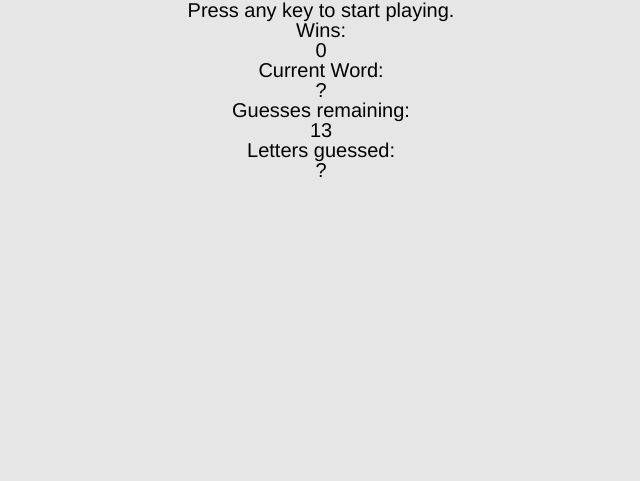
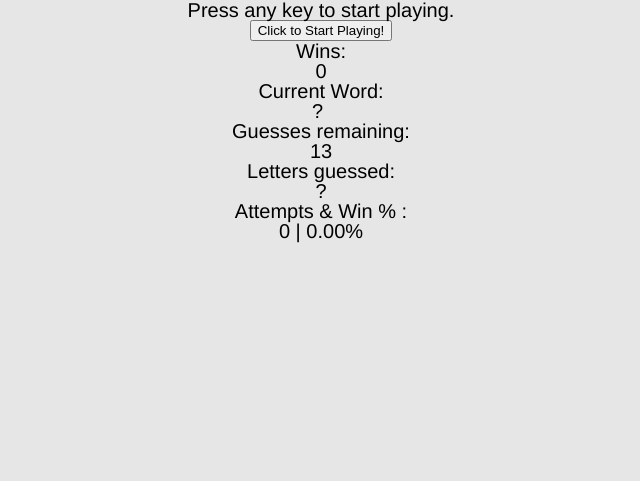
Before and after one commit to nmsb10/week-3-game, a PHP site: page /index.html in a window 1280 px wide. Shown: the part 105-586 px from the top of the page, without its empty margins (319-959 px from the left). Run offline with PHP 8.4, Linux system fonts and the light colour scheme.

Commit message:
version 20161019 of homework 3

```diff
--- a/assets/css/style.css
+++ b/assets/css/style.css
@@ -30,14 +30,19 @@
 	text-align: center;
 }
 
+#start-button{
+	display: block;
+	margin: auto;
+}
+
+#letter-spaces{
+	letter-spacing: 7px;
+}
+
 .wrapper{
 	min-height:100%;
-	/*used -66px here because the footer height is 66px*/
+	/*used -57px for bottom margin because the footer height is 57px*/
 	margin: 0 auto -57px;
-/* added this here, so the middle section space between the
-footer and bottom of the middle section always has the
-background image showing.
-*/
 }
 
 /* required for the ryanfait sticky footer. Defining the
--- a/assets/javascript/game.js
+++ b/assets/javascript/game.js
@@ -1,6 +1,179 @@
 //use camelCase for naming everything in javascript
-var entireGame = {wordBank:["seller","buyer","investor","landlord","renter","broker","contract","home inspection","mortgage","cash offer","closing","attorney","full price offer","multiple offer","contingency","staging"],
-guessesRemaining:0,lettersGuessed:[],lettersDisplayed:0, wins:0};
+var entireGame = {
+	wordBank: ["seller", "buyer", "investor", "landlord", "renter", "broker", "contract", "home inspection", "mortgage", "cash offer", "closing", "attorney", "full price offer", "multiple offer", "contingency", "staging"],
+	currentWord: "",
+	currentLetter: "",
+	guessesRemaining: 13,
+	//formerly made underscoresDisplayed as an array, but this separated every letter with a comma
+	underscoresDisplayed: "",
+	lettersGuessed: [],
+	lettersGuessedIncorrect:[],
+	//lettersguessed incorrect are the same as lettersDisplayed. May
+	//need to delete the lettersDisplayed property
+	lettersDisplayed: [],
+	wins: 2,
+	attempts: 0,
+	winPercentage: 0,
+	wordsWon: [],
+
+	updateScore: function(){
+		document.getElementById("score").innerHTML = entireGame.wins;
+	},
+
+	refreshLetterSpaces: function(){
+		entireGame.underscoresDisplayed = "";
+		document.getElementById("letter-spaces").innerHTML = entireGame.underscoresDisplayed;
+	},
+
+	addAttempt: function(){
+		entireGame.attempts ++;
+	},
+
+	calculateWinPercentage: function(){
+		entireGame.winPercentage = (entireGame.wins / entireGame.attempts) * 100;
+		entireGame.winPercentage = entireGame.winPercentage.toFixed(2);
+		document.getElementById("attempts-win-percentage").innerHTML = entireGame.attempts + " | " + entireGame.winPercentage + "%";
+	},
+
+	selectWord: function(){
+		//Math.floor(x) returns the value of x rounded down to its nearest integer
+		//Math.random() returns a random number between 0 (inclusive), and 1 (exclusive)
+		entireGame.currentWord = entireGame.wordBank[Math.floor(Math.random() * entireGame.wordBank.length)];
+	},
+
+	populateUnderscoresDisplayed: function(){
+		//use currentWord.length-1 because the last letter will be a letter
+		//with no space afterwards
+		for(var i = 0; i < entireGame.currentWord.length-1; i++){
+			function isLetter(check){
+				//make sure for what you are checking will be in [a-z]
+				return check.match(/[a-z]/gi);
+			}
+			if(isLetter(entireGame.currentWord.charAt(i))){
+				entireGame.underscoresDisplayed += "_";
+			}
+			else{
+				//remember: spaces in html and javascript are different.
+				//instead of "  ", you need to define your spaces as &nbsp;
+				entireGame.underscoresDisplayed += "&nbsp;";
+			}
+		}
+		entireGame.underscoresDisplayed += "_";
+	},
+
+	fillLetterSpaces: function(){
+		document.getElementById("letter-spaces").innerHTML = entireGame.underscoresDisplayed;
+	},
+
+	userGuessesLetter: function(){
+		document.onkeyup = function(event){
+			var userChoice = String.fromCharCode(event.keyCode).toLowerCase();
+			var goodLetterCount = 0;
+		}
+		for(var i = 0; i<entireGame.currentWord.length; i++){
+			if(userChoice===entireGame.currentWord.charAt(i)){
+				entireGame.underscoresDisplayed.charAt(i) = userChoice.toUpperCase();
+				document.getElementById("letter-spaces").innerHTML = entireGame.underscoresDisplayed;
+				goodLetterCount ++;
+			}
+		}
+		if(goodLetterCount===0){
+			entireGame.guessesRemaining = entireGame.guessesRemaining -1;
+			document.getElementById("guesses-remaining").innerHTML = entireGame.guessesRemaining;
+		}
+
+		entireGame.lettersGuessed.push("userChoice.toUpperCase()");
+		document.getElementById("letters-guessed").innerHTML = entireGame.lettersGuessed;
+	}
+};
+
+function startPlaying() {
+	entireGame.updateScore();
+	entireGame.refreshLetterSpaces();
+	entireGame.addAttempt();
+	entireGame.calculateWinPercentage();
+	entireGame.selectWord();
+	console.log(entireGame.currentWord);
+	entireGame.populateUnderscoresDisplayed();
+	console.log(entireGame.underscoresDisplayed);
+	console.log(document.getElementById("letter-spaces"));
+	entireGame.fillLetterSpaces();
+	//entireGame.userGuessesLetter();
+
+}
+		document.onkeyup = function(event){
+			var userChoice = String.fromCharCode(event.keyCode).toLowerCase();
+			var goodLetterCount = 0;
+		}
+		console.log(userChoice);
+
+
+
+
+//entireGame.currentLetter = String.fromCharCode(event.keyCode).toLowerCase();
+
+// if(word is complete){
+// 	entireGame.wins++;
+// 	document.querySelector("#score").innerHTML = wins;
+// }
+
+
+
 
 //if user guesses a letter they already guessed, guessesRemaining does not decrease.
 //guessesRemaining does not decrease if user selects a good letter
+
+//document.queryselector??
+// document.onkeyup = function(event) {
+// 	var userGuess = String.fromCharCode(event.keyCode).toLowerCase();
+
+		// // Taking the tallies and displaying them in HTML
+		// var html = "<p>Press r, p or s to start playing</p>" +
+		// "<p>wins: " +
+		// wins +
+		// "</p>" +
+		// "<p>losses: " +
+		// losses +
+		// "</p>" +
+		// "<p>ties: " +
+		// ties +
+		// "</p>";
+
+
+// parseInt(var) = turns the var into a number (eg as
+// obtained from a prompt)
+
+// arrayName.indexOf("elementInTheArray") = returns the
+// index number of that element
+
+
+	// for (var i=0; i<myFarm.length; i++){
+	// 	var firstLetter = myFarm[i].charAt(0);
+	// 	if (firstLetter =="c"){
+	// 		console.log("This animal's name starts with a c!");
+	// 	}
+	// 	else if (firstLetter == "o"){
+	// 		console.log("This animal's name starts with a o!");
+	// 	}
+	// 	else{
+	// 		console.log("This animal does not start with a c or o.");
+	// 	}
+	// }
+
+// push("element") = adds elements to the end of an array
+// pop("element") = deletes the last element in an array
+
+		// function vowelChecker(x){
+		// 	var wordSplit = x.split("");
+		// 	var firstLetter = wordSplit[0];
+		// 	if(firstLetter.toLowerCase() ==="a" || firstLetter.toLowerCase() ==="e" || firstLetter.toLowerCase()==="i" || firstLetter.toLowerCase() ==="o" || firstLetter.toLowerCase()==="u"){
+		// 		console.log("the first letter in " + x + " is a vowel.")
+		// 	}
+		// 	else{
+		// 		console.log("the first letter in " + x + " is NOT a vowel.")
+		// 	}
+		// }
+
+		//firstCharacter = x.toLowerCase().charAt(0);
+
+//use a switch statement??
--- a/index.html
+++ b/index.html
@@ -5,7 +5,6 @@
 	<title>Hangman Real Estate</title>
 	<link rel="stylesheet" type="text/css" href="./assets/css/reset.css">
 	<link rel="stylesheet" type="text/css" href="./assets/css/style.css">
-	<script type="text/javascript" src="./assets/javascript/game.js"></script>
 	<meta name="viewport" content="width=device-width, initial-scale=1.0">
 </head>
 	<body>
@@ -50,39 +49,48 @@
 				<p>
 				  Press any key to start playing.
 				</p>
+				<button onclick="startPlaying()" id="start-button">Click to Start Playing!</button>
 				<p>
 				  Wins:
 				</p>
-				<p>
+				<p id="score">
 				  0
 				</p>
 				<p>
 				  Current Word:
 				</p>
-				<p>
+				<p id="letter-spaces">
 				  ?
 				</p>
 				<p>
 				  Guesses remaining:
 				</p>
-				<p>
+				<p id="guesses-remaining">
 				  13
 				</p>
 				<p>
 				  Letters guessed:
 				</p>
+				<p id="letters-guessed">
+				  ?
+				</p>
 				<p>
-				  ?
+				  Attempts &amp Win % :
+				</p>
+				<p id="attempts-win-percentage">
+				  0 | 0.00%
 				</p>
 			</div> <!-- /rightside-game-status -->
 		</div> <!-- /primary-game -->
 		<a>
 		  Restart the Game.
 		</a>
-		<div class="push"></div> <!-- push for the sticky footer -->
+		<div class="push"></div> <!-- push class for the sticky footer -->
 		</div> <!-- /wrapper -->
 		<footer>
 			Copyright &copy; 2016 <a class="footer-link" href="https://www.linkedin.com/in/jonathonnagatani" title="Jonathon on LinkedIn" target="_blank">Jonathon Nagatani</a>. All Rights Reserved.
 		</footer>
+	<!-- should load the javascript after the DOM, because the DOM needs to be painted first, so THEN the javascript can change the painted DOM-->
+	<script type="text/javascript" src="./assets/javascript/game.js"></script>
 	</body>
 </html>
```
